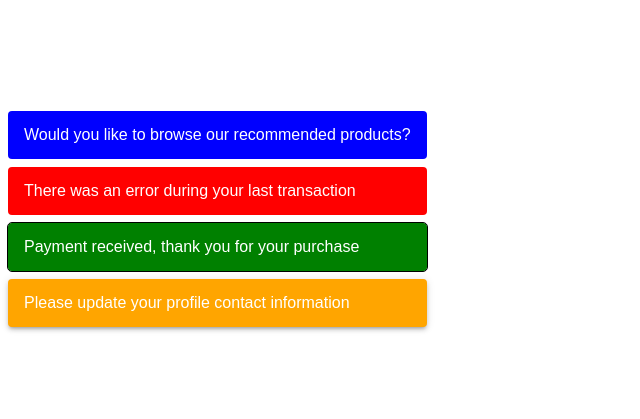
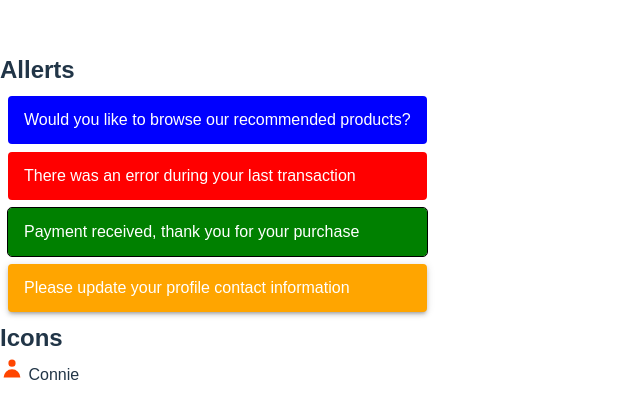
Before and after one commit to jaycikey/react-hw, a React (Vite) app: page / in a window 1280 px wide. Shown: the part 181-600 px from the top of the page, without its empty margins (0-640 px from the left). Built offline with nearby package versions, Linux system fonts and the light colour scheme.

Commit message:
reactIcon

```diff
--- a/src/components/App.jsx
+++ b/src/components/App.jsx
@@ -1,9 +1,11 @@
-import { Alert } from "./Alert";
-import { className } from "./Clsx";
+import { Alert } from './Alert';
+import { className } from './Clsx';
+import { UserMenu } from './UserMenu';
 
 export const App = () => {
   return (
-    <>
+    <div>
+      <h2>Allerts</h2>
       <Alert variant="info">
         Would you like to browse our recommended products?
       </Alert>
@@ -16,7 +18,9 @@ export const App = () => {
       <Alert variant="warning" elevated="true">
         Please update your profile contact information
       </Alert>
-    </>
+      <h2>Icons</h2>
+      <UserMenu name="Connie"/>
+    </div>
   );
 };
 console.log(className);
--- /dev/null
+++ b/src/components/UserMenu.jsx
@@ -0,0 +1,13 @@
+import { HiUser } from "react-icons/hi";
+// Синтаксис імпорту CSS-модуля
+import css from "./UserMenu.module.css";
+
+export const UserMenu = ({name}) => {
+    return (
+        <div>
+            <p>
+                <HiUser  className={css.icon} size="24" /> {name}
+            </p>
+        </div>
+    )
+}
--- /dev/null
+++ b/src/components/UserMenu.module.css
@@ -0,0 +1,3 @@
+.icon{
+    fill:orangered;
+}
```
